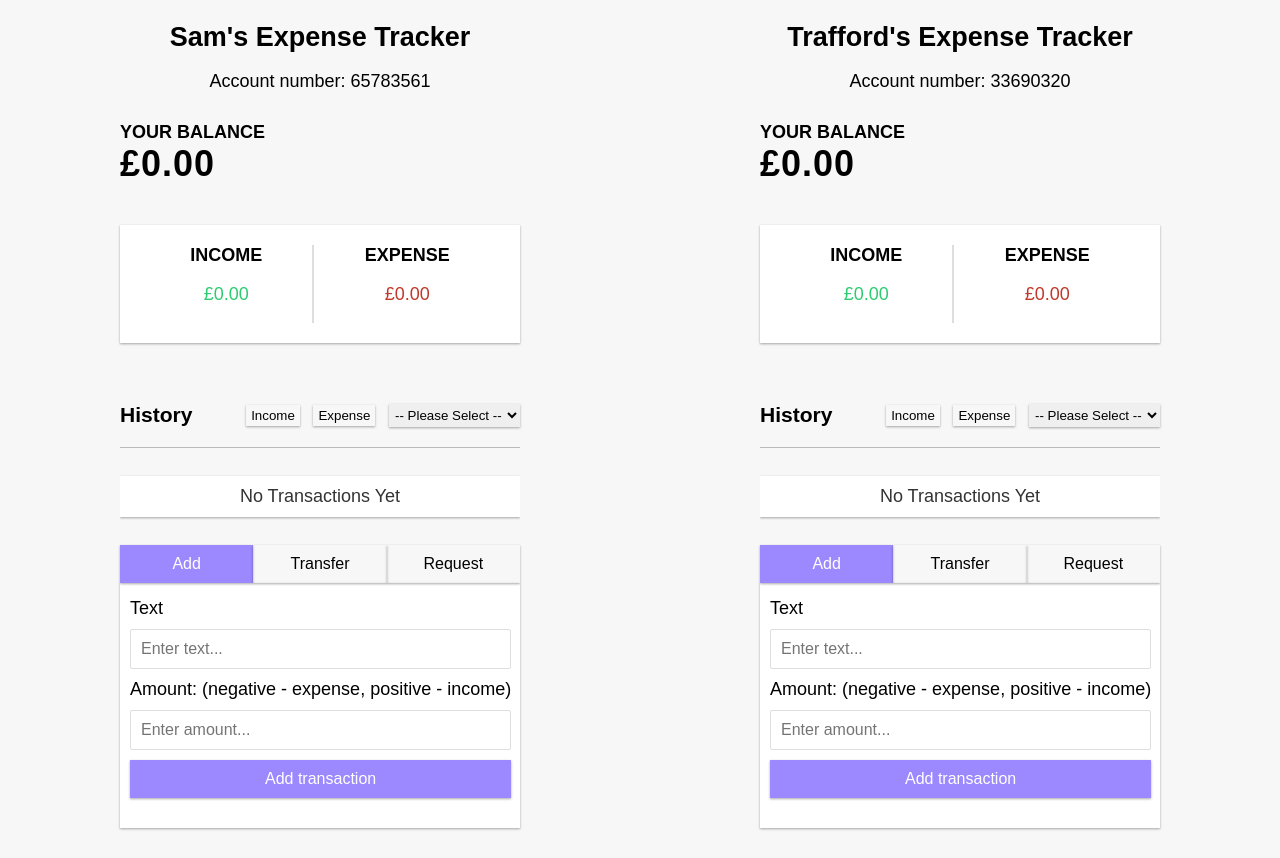
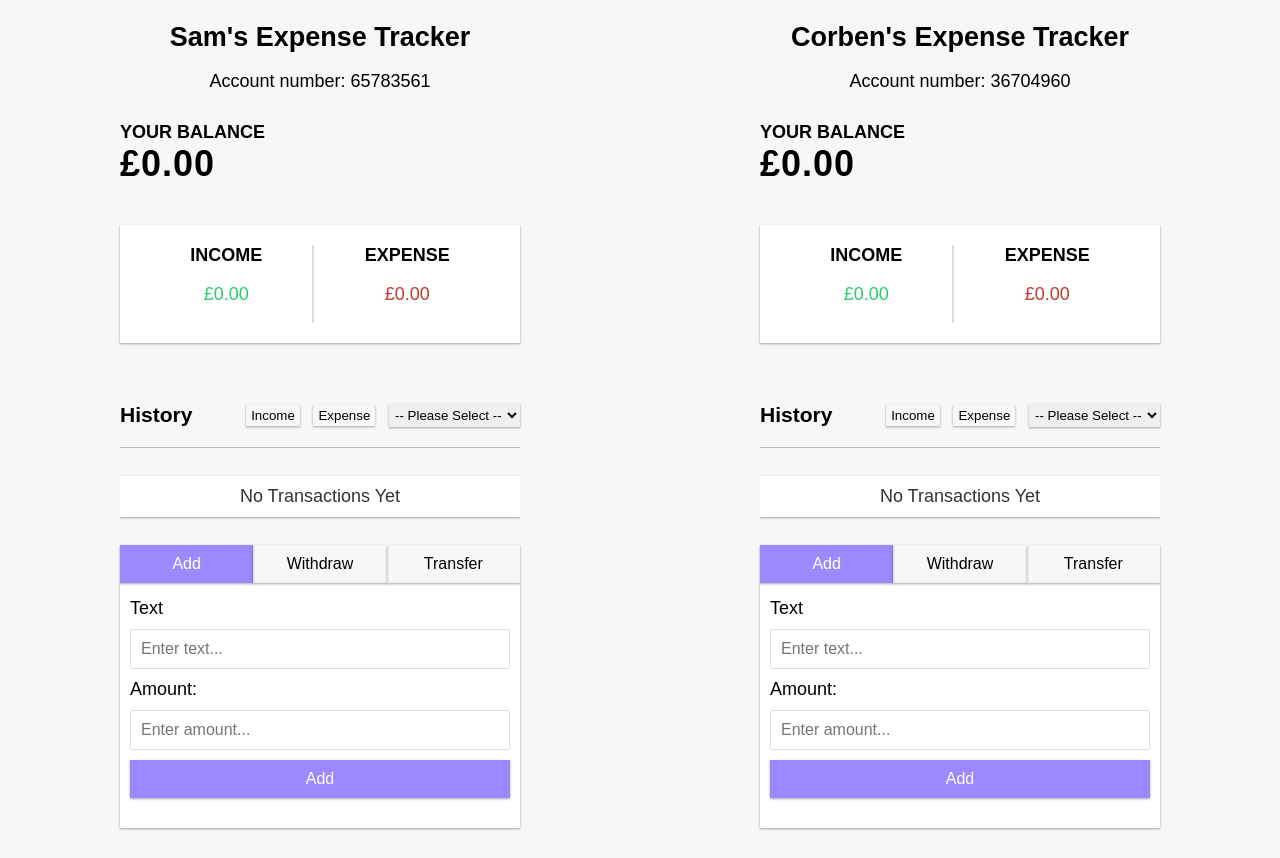
Before and after one commit to udK01/IncomeExpenseApp, a React (Vite) app: page / in a window 1280 px wide. Built offline with nearby package versions, Linux system fonts and the light colour scheme.

Commit message:
Added withdraw feature.

```diff
--- a/src/App.jsx
+++ b/src/App.jsx
@@ -1,12 +1,25 @@
 import ExpenseApp from "./components/ExpenseApp";
+import { useState } from "react";
 
 export default function App() {
+  const [update, setUpdate] = useState("");
+
   return (
     <>
       <div className="bank-container">
-        <ExpenseApp id={65783561} user={"Sam"} />
-        {/* <ExpenseApp id={36704960} user={"Corben"} /> */}
-        <ExpenseApp id={33690320} user={"Trafford"} />
+        <ExpenseApp
+          id={65783561}
+          user={"Sam"}
+          update={update}
+          setUpdate={setUpdate}
+        />
+        <ExpenseApp
+          id={36704960}
+          user={"Corben"}
+          update={update}
+          setUpdate={setUpdate}
+        />
+        {/* <ExpenseApp id={33690320} user={"Trafford"} forceUpdateToggle={forceUpdateToggle} /> */}
       </div>
     </>
   );
--- a/src/components/ExpenseApp.jsx
+++ b/src/components/ExpenseApp.jsx
@@ -5,7 +5,7 @@ import History from "./History";
 
 import { useState, useEffect } from "react";
 
-export default function ExpenseApp({ id, user }) {
+export default function ExpenseApp({ id, user, update, setUpdate }) {
   const [transactions, setTransactions] = useState(() => {
     const savedTransactions = localStorage.getItem(id);
     return savedTransactions ? JSON.parse(savedTransactions) : [];
@@ -13,7 +13,15 @@ export default function ExpenseApp({ id, user }) {
 
   useEffect(() => {
     localStorage.setItem(id, JSON.stringify(transactions));
-  }, [transactions]);
+  }, [transactions, id]);
+
+  useEffect(() => {
+    setTransactions(() => {
+      const savedTransactions = localStorage.getItem(id);
+      return savedTransactions ? JSON.parse(savedTransactions) : [];
+    });
+    setUpdate("");
+  }, [update]);
 
   const { income, expense } = calculateIncomeAndExpense();
 
@@ -36,6 +44,8 @@ export default function ExpenseApp({ id, user }) {
     );
 
     localStorage.setItem(newTransfer.id, updatedTransfereeTransactionsStr);
+
+    setUpdate("true");
   };
 
   function handleTransactionDelete(index) {
--- a/src/components/NewTransaction.jsx
+++ b/src/components/NewTransaction.jsx
@@ -3,6 +3,7 @@ import { useState, useEffect } from "react";
 export default function NewTransaction({
   onNewTransaction,
   onNewTransfer,
+  onNewRequest,
   user,
   id,
 }) {
@@ -10,7 +11,7 @@ export default function NewTransaction({
   const [displayAddTransaction, setDisplayAddTransaction] = useState(false);
   const [displayTransferTransaction, setDisplayTransferTransaction] =
     useState(false);
-  const [displayRequestTransaction, setDisplayRequestTransaction] =
+  const [displayWithdrawTransaction, setDisplayWithdrawTransaction] =
     useState(false);
   const textName = `${user}Text`;
   const amountName = `${user}Amount`;
@@ -20,23 +21,23 @@ export default function NewTransaction({
     switch (optionSelected) {
       case "Add":
         setDisplayAddTransaction(true);
+        setDisplayWithdrawTransaction(false);
         setDisplayTransferTransaction(false);
-        setDisplayRequestTransaction(false);
         break;
       case "Transfer":
         setDisplayAddTransaction(false);
+        setDisplayWithdrawTransaction(false);
         setDisplayTransferTransaction(true);
-        setDisplayRequestTransaction(false);
         break;
-      case "Request":
+      case "Withdraw":
         setDisplayAddTransaction(false);
+        setDisplayWithdrawTransaction(true);
         setDisplayTransferTransaction(false);
-        setDisplayRequestTransaction(true);
         break;
       default:
         setDisplayAddTransaction(true);
+        setDisplayWithdrawTransaction(false);
         setDisplayTransferTransaction(false);
-        setDisplayRequestTransaction(false);
     }
   }, [optionSelected]);
 
@@ -45,7 +46,8 @@ export default function NewTransaction({
 
     const textInput = document.getElementById(textName).value;
     const amountInput = validateAmount(
-      document.getElementById(amountName).value
+      document.getElementById(amountName).value,
+      true
     );
 
     if (validateFields(textInput, amountInput)) {
@@ -61,6 +63,32 @@ export default function NewTransaction({
       onNewTransaction(newTransaction);
 
       document.getElementById(textName).value = "";
+      document.getElementById(amountName).value = "";
+    } else {
+      console.error(`Invalid Input For Amount!`);
+    }
+  };
+
+  const handleNewWithdrawTransaction = (e) => {
+    e.preventDefault();
+
+    const amountInput = validateAmount(
+      document.getElementById(amountName).value,
+      true
+    );
+
+    if (validateFields(amountInput)) {
+      const newTransaction = {
+        text: "Withdrawn 💲",
+        amount: parseFloat(amountInput) * -1,
+        date: getDateAndTime(),
+        type: `Withdraw`,
+        inspect: false,
+        source: user,
+      };
+
+      onNewTransaction(newTransaction);
+
       document.getElementById(amountName).value = "";
     } else {
       console.error(`Invalid Input For Amount!`);
@@ -141,11 +169,11 @@ export default function NewTransaction({
     return `${day}/${month}/${year} - ${hours}:${minutes}:${seconds}`;
   }
 
-  function validateAmount(input, transfer = false) {
+  function validateAmount(input, positive = false) {
     if (!isNaN(input)) {
       const amount = parseFloat(input);
       if (!isNaN(amount) && isFinite(amount)) {
-        if (transfer) {
+        if (positive) {
           if (amount > 0) {
             return amount;
           } else {
@@ -159,7 +187,7 @@ export default function NewTransaction({
     return null;
   }
 
-  function validateFields(textInput, amountInput) {
+  function validateFields(textInput = null, amountInput) {
     if (
       textInput !== "" &&
       amountInput !== null &&
@@ -180,16 +208,30 @@ export default function NewTransaction({
   function displayAdd() {
     return (
       <>
-        <form onSubmit={handleNewAddTransaction}>
+        <form className="form" onSubmit={handleNewAddTransaction}>
           <div>
-            <label>Text</label>
+            <label htmlFor={textName}>Text</label>
             <input type="text" id={textName} placeholder="Enter text..." />
           </div>
           <div>
-            <label>Amount: (negative - expense, positive - income)</label>
+            <label htmlFor={amountName}>Amount:</label>
             <input type="text" id={amountName} placeholder="Enter amount..." />
           </div>
-          <button className="btn">Add transaction</button>
+          <button className="btn">Add</button>
+        </form>
+      </>
+    );
+  }
+
+  function displayWithdraw() {
+    return (
+      <>
+        <form className="form" onSubmit={handleNewWithdrawTransaction}>
+          <div>
+            <label htmlFor={amountName}>Amount:</label>
+            <input type="text" id={amountName} placeholder="Enter amount..." />
+          </div>
+          <button className="btn">Withdraw</button>
         </form>
       </>
     );
@@ -198,9 +240,9 @@ export default function NewTransaction({
   function displayTransfer() {
     return (
       <>
-        <form onSubmit={handleNewTransferTransaction}>
+        <form className="form" onSubmit={handleNewTransferTransaction}>
           <div>
-            <label>Account Number</label>
+            <label htmlFor={accountName}>Account Number</label>
             <input
               type="number"
               id={accountName}
@@ -208,23 +250,15 @@ export default function NewTransaction({
             />
           </div>
           <div>
-            <label>Text</label>
+            <label htmlFor={textName}>Text</label>
             <input type="text" id={textName} placeholder="Enter text..." />
           </div>
           <div>
-            <label>Amount: (negative - expense, positive - income)</label>
+            <label htmlFor={amountName}>Amount:</label>
             <input type="text" id={amountName} placeholder="Enter amount..." />
           </div>
-          <button className="btn">Add transaction</button>
+          <button className="btn">Transfer</button>
         </form>
-      </>
-    );
-  }
-
-  function displayRequest() {
-    return (
-      <>
-        <div>Request</div>
       </>
     );
   }
@@ -235,18 +269,18 @@ export default function NewTransaction({
         <button id="Add" className="btnPressed" onClick={handleOptionSelected}>
           Add
         </button>
+        <button id="Withdraw" onClick={handleOptionSelected}>
+          Withdraw
+        </button>
         <button id="Transer" onClick={handleOptionSelected}>
           Transfer
-        </button>
-        <button id="Request" onClick={handleOptionSelected}>
-          Request
         </button>
       </div>
       {/* <h3 className="underline">Add new transaction</h3> */}
       <div className="payment-option-display">
         {displayAddTransaction && displayAdd()}
+        {displayWithdrawTransaction && displayWithdraw()}
         {displayTransferTransaction && displayTransfer()}
-        {displayRequestTransaction && displayRequest()}
       </div>
     </>
   );
--- a/src/components/Transaction.jsx
+++ b/src/components/Transaction.jsx
@@ -93,7 +93,5 @@ Transaction.defaultProps = {
   type: `Add`,
   source: `Santa`,
   inspect: false,
-  handleInspect: () => {
-    console.log(`Forgot Inspect Method`);
-  },
+  handleInspect: () => {},
 };
--- a/src/index.css
+++ b/src/index.css
@@ -108,7 +108,7 @@ input[type='number'] {
 }
 
 .inspect {
-  border-right: 50px solid #9c88ff;
+  border-right: 5px solid #9c88ff;
   transition: ease 0.25s;
 }
 
@@ -304,3 +304,8 @@ input[type='number'] {
   background-color: #fff;
   box-shadow: 0 1px 3px rgba(0, 0, 0, 0.12), 0 1px 2px rgba(0, 0, 0, 0.24);
 }
+
+.form {
+  width: 100%;
+  padding-right: 10px;
+}
```
